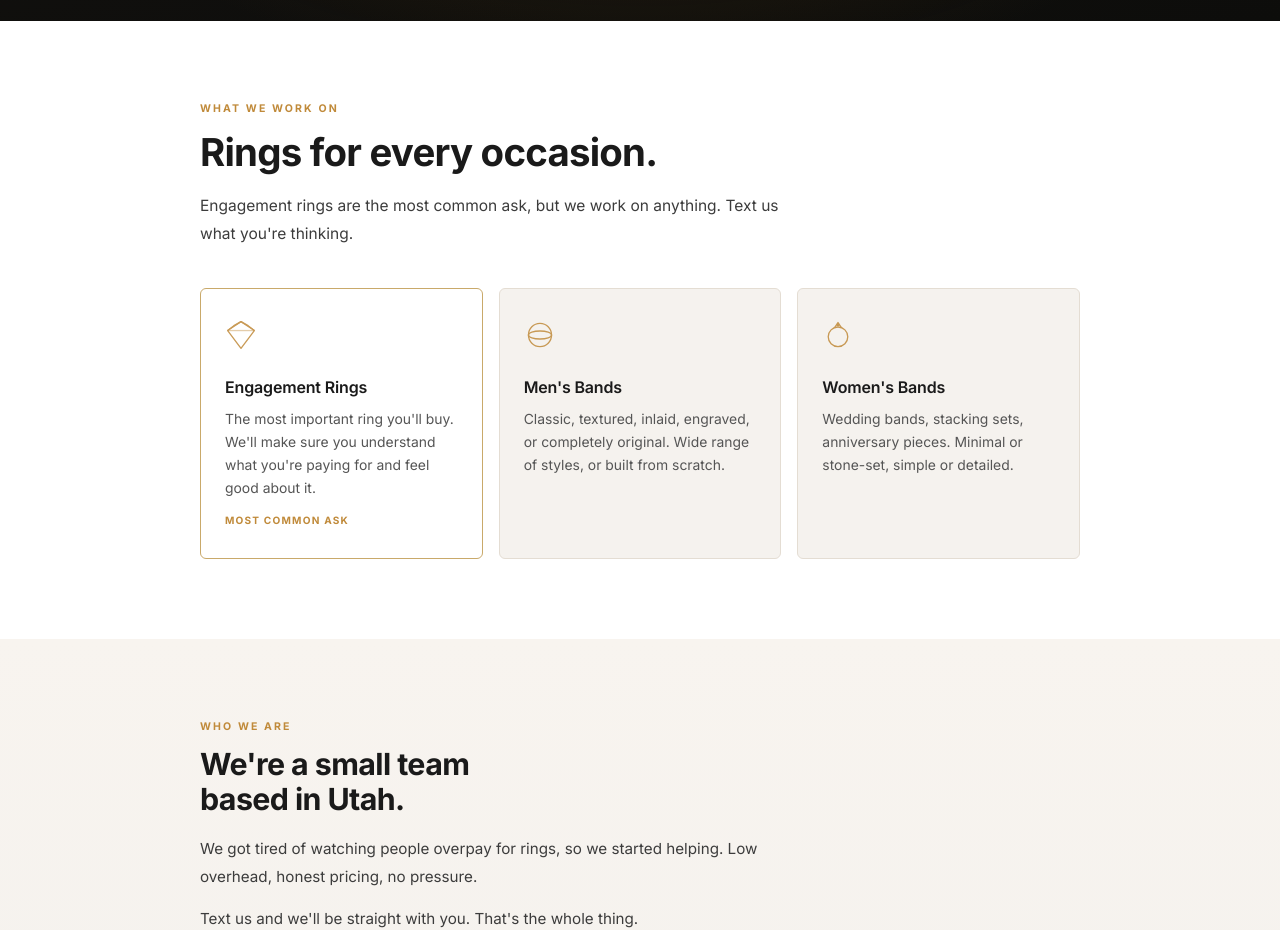
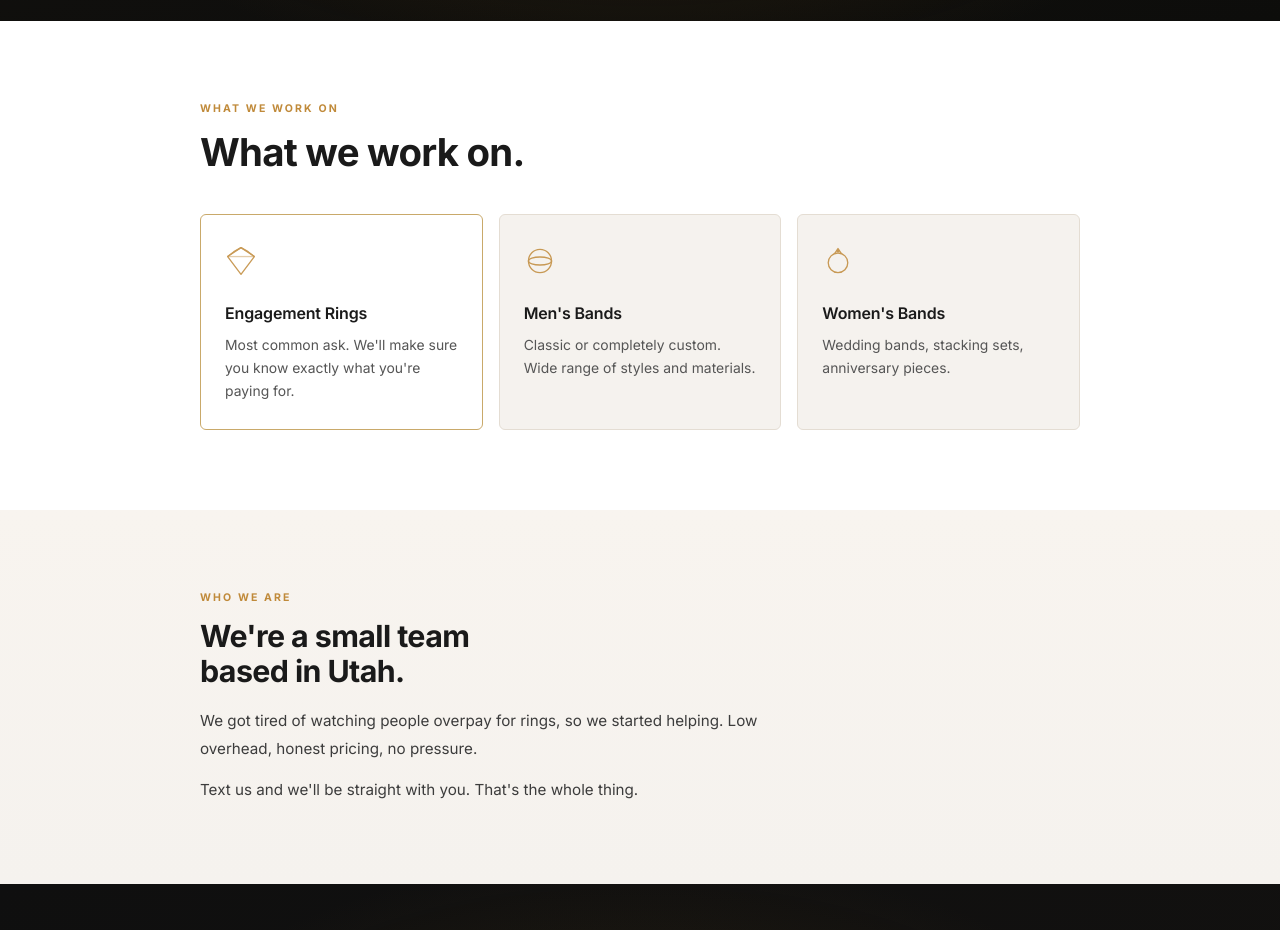
Before and after one commit to reedlaker1-ctrl/ring-guys, a plain HTML site: page index.html in a window 1280 px wide. Shown: the part 1760-2690 px from the top of the page. Drawn offline with Linux system fonts and the light colour scheme.

Commit message:
Streamline ring types section

```diff
--- a/index.html
+++ b/index.html
@@ -645,10 +645,7 @@
   <section class="what-we-make">
     <div class="container">
       <div class="eyebrow">What we work on</div>
-      <div class="section-title">Rings for every occasion.</div>
-      <p class="section-body">
-        Engagement rings are the most common ask, but we work on anything. Text us what you're thinking.
-      </p>
+      <div class="section-title">What we work on.</div>
       <div class="ring-grid">
 
         <div class="ring-card featured">
@@ -658,8 +655,7 @@
             <line x1="3" y1="13" x2="33" y2="13" stroke-opacity="0.5"/>
           </svg>
           <h3>Engagement Rings</h3>
-          <p>The most important ring you'll buy. We'll make sure you understand what you're paying for and feel good about it.</p>
-          <span class="ring-card-note">Most common ask</span>
+          <p>Most common ask. We'll make sure you know exactly what you're paying for.</p>
         </div>
 
         <div class="ring-card">
@@ -668,7 +664,7 @@
             <ellipse cx="18" cy="18" rx="13" ry="4.5"/>
           </svg>
           <h3>Men's Bands</h3>
-          <p>Classic, textured, inlaid, engraved, or completely original. Wide range of styles, or built from scratch.</p>
+          <p>Classic or completely custom. Wide range of styles and materials.</p>
         </div>
 
         <div class="ring-card">
@@ -678,7 +674,7 @@
             <circle cx="18" cy="6.5" r="1.8" fill="currentColor" stroke="none"/>
           </svg>
           <h3>Women's Bands</h3>
-          <p>Wedding bands, stacking sets, anniversary pieces. Minimal or stone-set, simple or detailed.</p>
+          <p>Wedding bands, stacking sets, anniversary pieces.</p>
         </div>
 
       </div>
```
